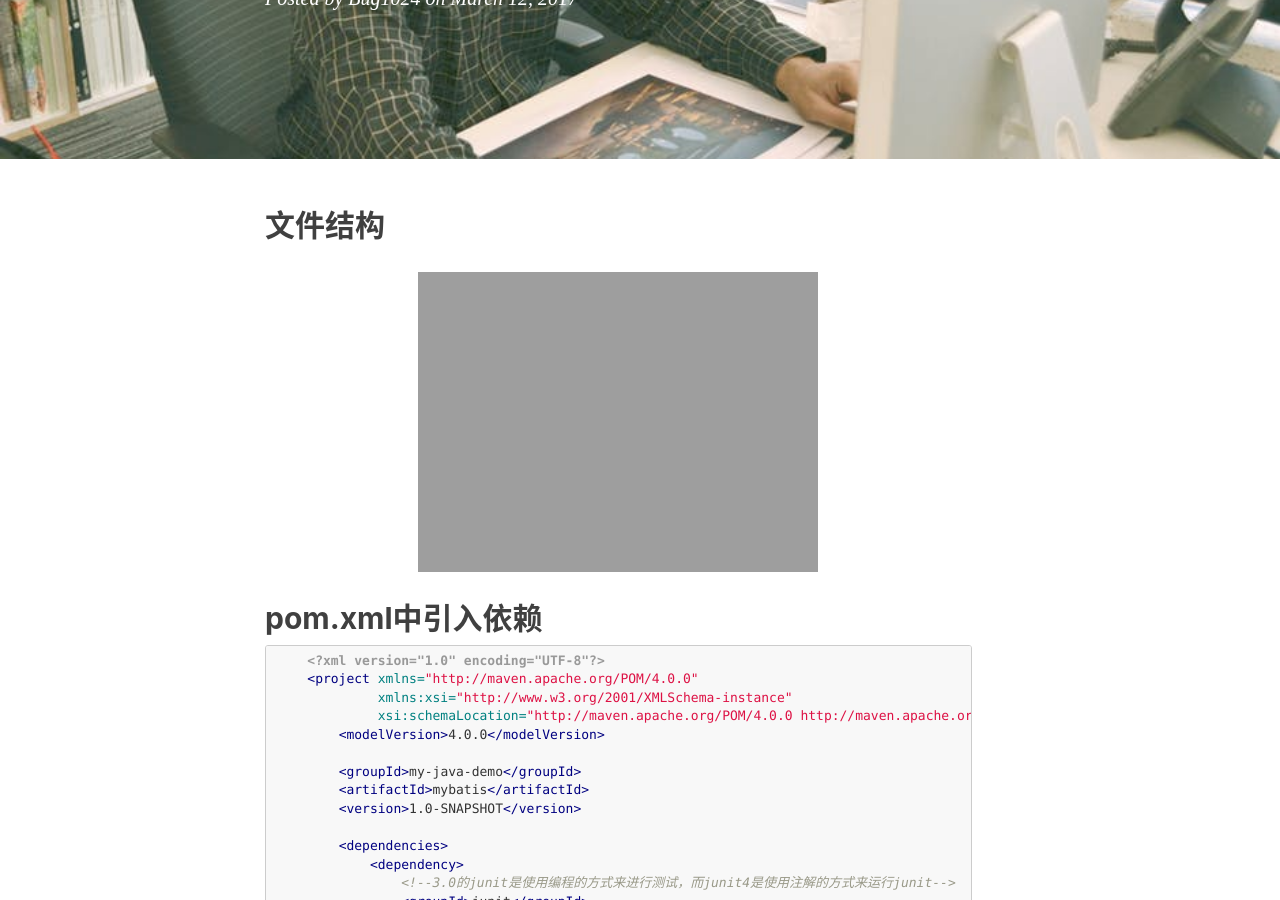
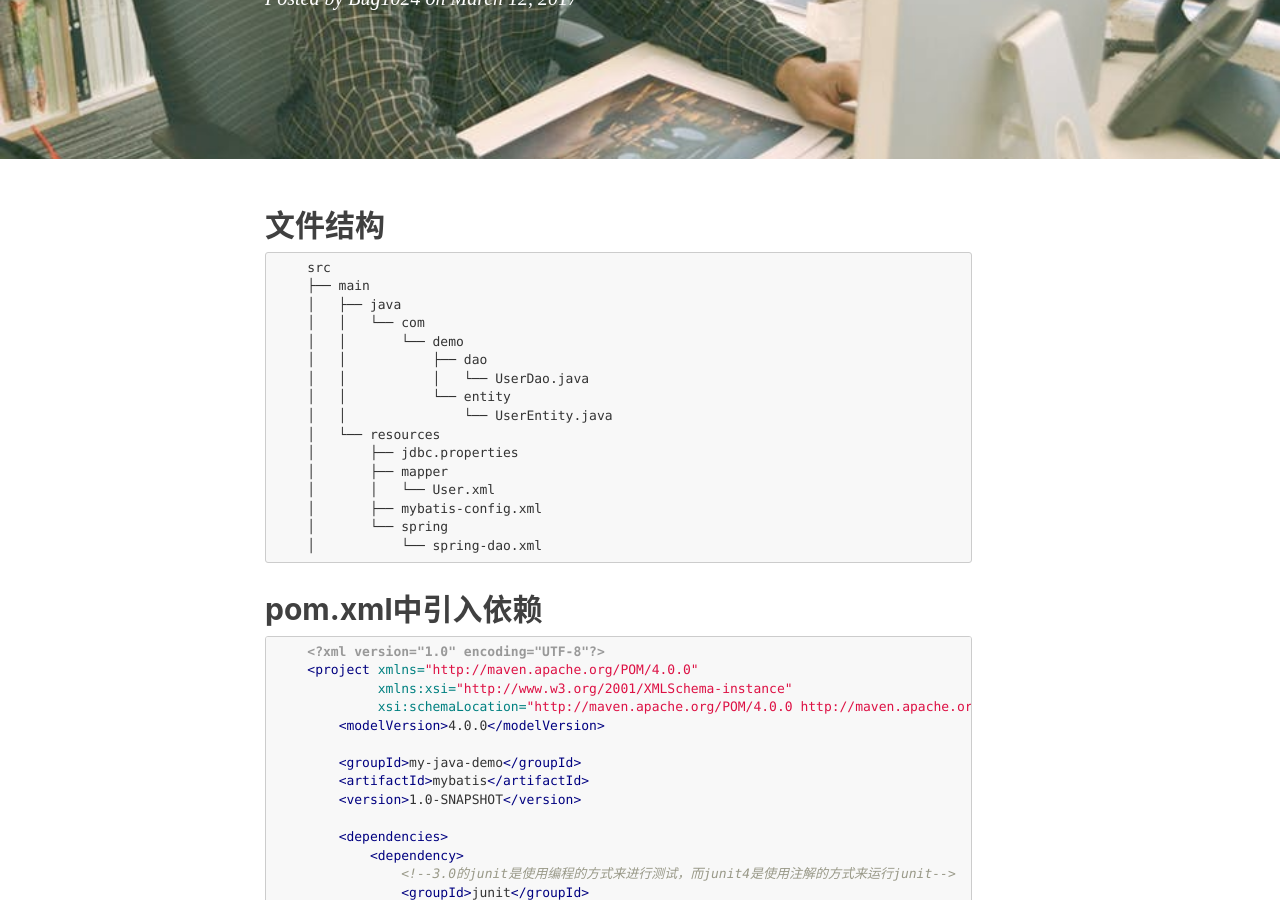
Before and after one commit to bug1024/jeet-blog, a Jekyll site: the page built from _posts/2017-03-12-mybatis-demo.md, in a window 1280 px wide and 900 px high, scrolled down 364 px. Built offline with Jekyll 4.4.1, drawn with Linux system fonts in a browser that asks for light colours; nearby versions of some CDN libraries; comment, search, counter and statistics services are not loaded.

Commit message:
update post

````diff
--- a/_posts/2017-03-12-mybatis-demo.md
+++ b/_posts/2017-03-12-mybatis-demo.md
@@ -10,7 +10,24 @@ tags:
 ---
 
 ## 文件结构
-![mybatis](http://bug1024.com/img/mybatis-tree.jpeg =250)
+```
+    src
+    ├── main
+    │   ├── java
+    │   │   └── com
+    │   │       └── demo
+    │   │           ├── dao
+    │   │           │   └── UserDao.java
+    │   │           └── entity
+    │   │               └── UserEntity.java
+    │   └── resources
+    │       ├── jdbc.properties
+    │       ├── mapper
+    │       │   └── User.xml
+    │       ├── mybatis-config.xml
+    │       └── spring
+    │           └── spring-dao.xml
+```
 
 ## pom.xml中引入依赖
 ```xml
````
Also changed, not shown: img/mybatis-tree.jpeg (deleted).
